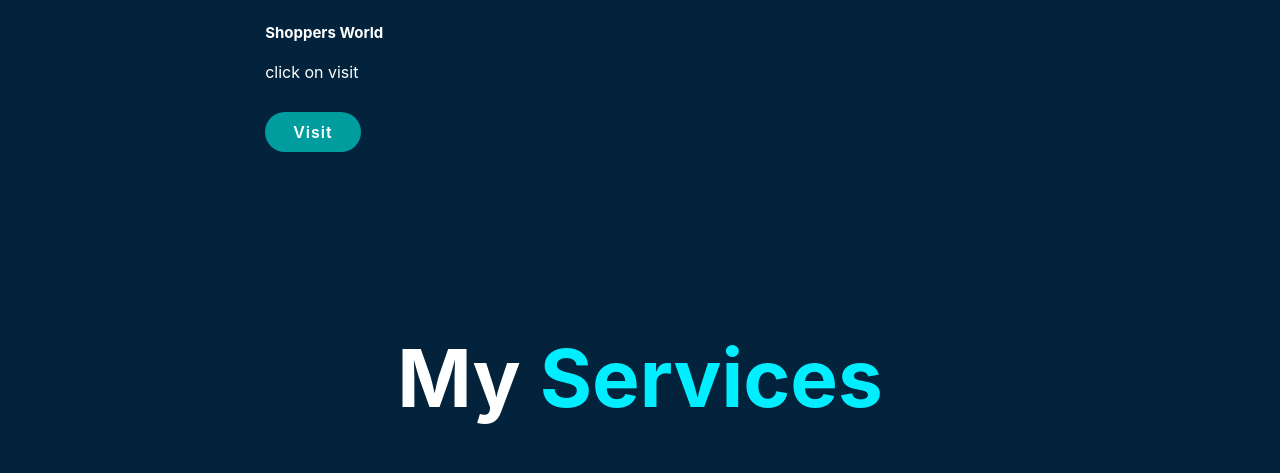
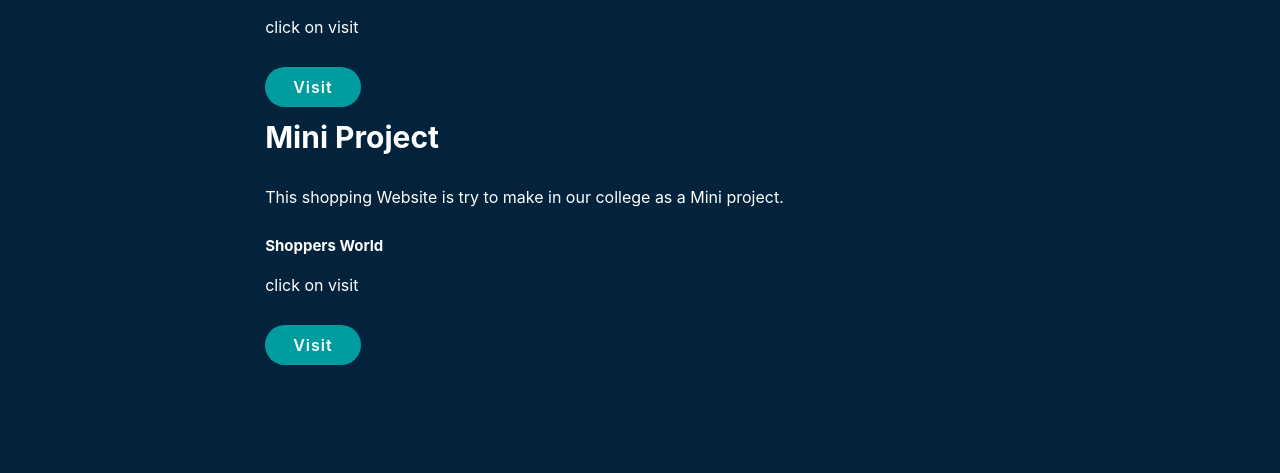
Before and after one commit to HKSingh666/Myportfolio, a plain HTML site: page index.html in a window 1280 px wide. Shown: the part 2171-2644 px from the top of the page. Drawn offline with nearby package versions, Linux system fonts and the light colour scheme.

Commit message:
Update index.html

```diff
--- a/index.html
+++ b/index.html
@@ -74,7 +74,12 @@
             <p>this project is only a simple sructure of any shopping website. i am trying to do best for this project.</p>
             <h2>Shoppers World</h2>
             <p>click on visit</p>
-            <a href="ecom.html" class="btn">Visit</a><br><br>
+            <a href="https://hksingh666.github.io/ShopEase/" class="btn">Visit</a><br><br>
+            <h3>Mini Project</h3><br>
+            <p>This shopping Website is try to make in our college as a Mini project.</p>
+            <h2>Shoppers World</h2>
+            <p>click on visit</p>
+            <a hre="https://hksingh666.github.io/shopperworld/" class="btn">Visit</a><br><br>
         </div>
     </section>
     <!-- Services Section -->
```
